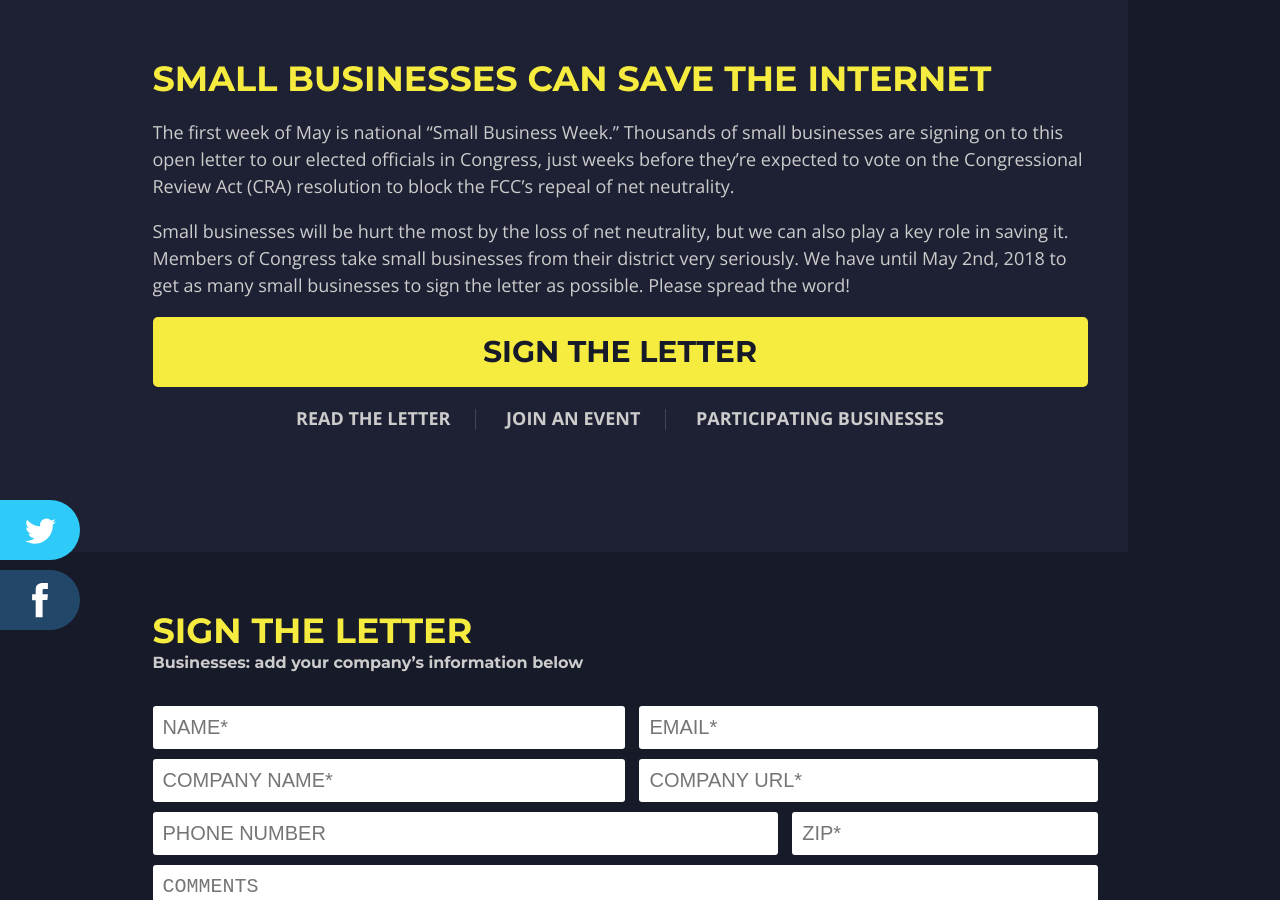
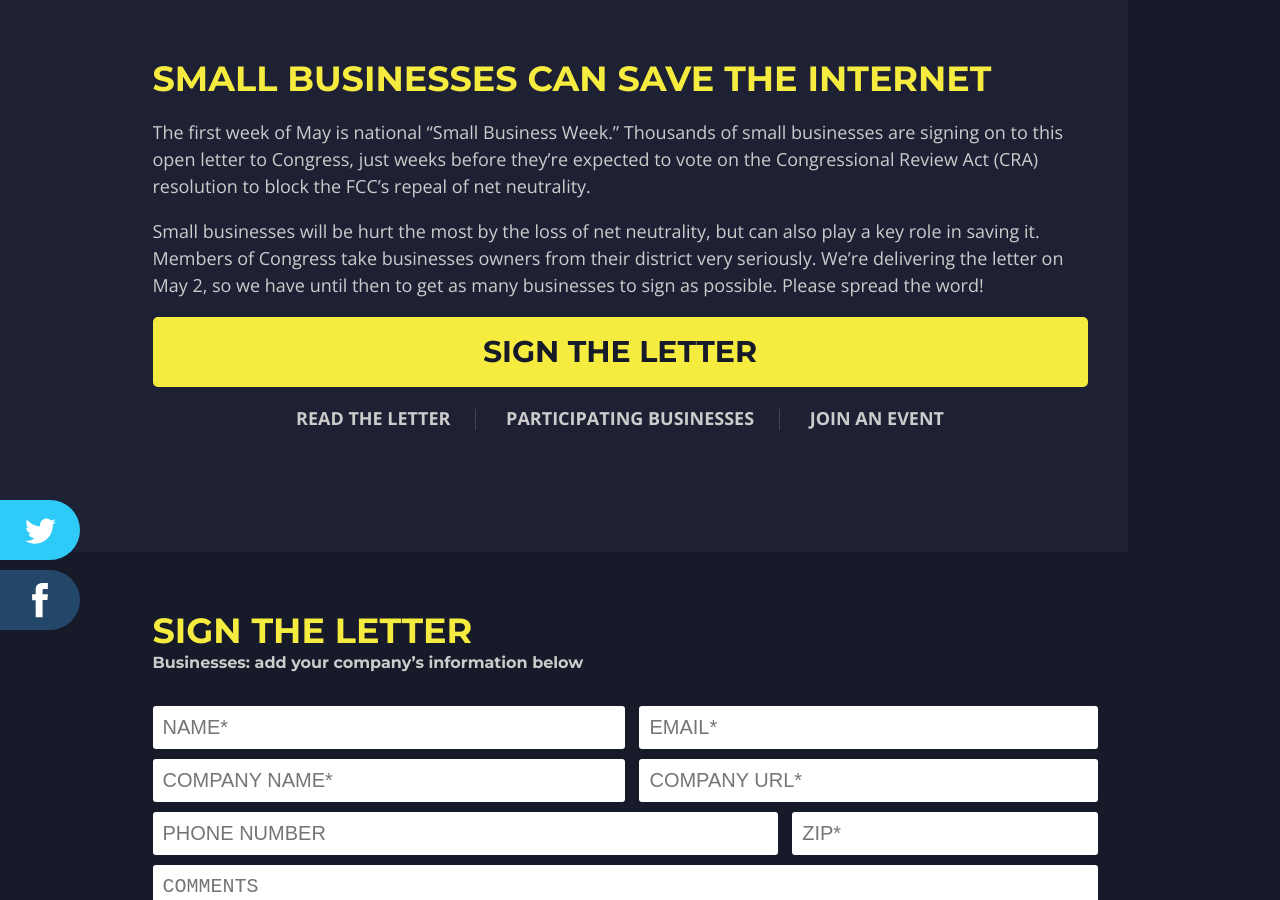
Before and after one commit to fightforthefuture/vetsforthe.net, a Jekyll site: the page built from index.md, in a window 1280 px wide and 900 px high. Built offline with Jekyll 4.4.1, drawn with Linux system fonts in a browser that asks for light colours; some of the changed text lies outside the part shown.

Commit message:
Text edits & section switching

```diff
--- a/index.md
+++ b/index.md
@@ -11,15 +11,15 @@
 
 <div class="section intro-copy">
 
-The first week of May is national “Small Business Week.” Thousands of small businesses are signing on to this open letter to our elected officials in Congress, just weeks before they’re expected to vote on the Congressional Review Act (CRA) resolution to block the FCC’s repeal of net neutrality.
+The first week of May is national “Small Business Week.” Thousands of small businesses are signing on to this open letter to Congress, just weeks before they’re expected to vote on the Congressional Review Act (CRA) resolution to block the FCC’s repeal of net neutrality.
 
-Small businesses will be hurt the most by the loss of net neutrality, but we can also play a key role in saving it. Members of Congress take small businesses from their district very seriously. We have until May 2nd, 2018 to get as many small businesses to sign the letter as possible. Please spread the word!
+Small businesses will be hurt the most by the loss of net neutrality, but can also play a key role in saving it. Members of Congress take businesses owners from their district very seriously. We're delivering the letter on May 2, so we have until then to get as many businesses to sign as possible. Please spread the word!
 
 <a href="#signon" class="button">Sign The Letter</a>
 
 * [Read the Letter](#letter)
+* [Participating Businesses](#businesses)
 * [Join an Event](#events)
-* [Participating Businesses](#businesses)
 
 </div>
 </div>
@@ -105,20 +105,7 @@
 
 </div>
 
-<div class="section">
-
-## May 2nd, 2018: Host or Join an Event
-{: #events }
-On May 2nd, at 12pm local time, small business owners and net neutrality
-supporters will gather at Congressional offices across the country, deliver
-the letter, and hold a short press conference outside for local media. If
-you’d like to organize a letter delivery to a congressperson in your area,
-sign the letter above and we’ll contact you at a later date with detailed
-instructions.
-
-</div>
-
-<div class="section businesses hl-bg" >
+<div class="section businesses">
 
 ## Businesses
 {: #businesses }
@@ -376,6 +363,20 @@
 
 <div id="more">
 View more
+
+</div>
+
+<div class="section hl-bg" >
+
+## May 2nd, 2018: Host or Join an Event
+{: #events }
+On May 2nd, at 12pm local time, small business owners and net neutrality
+supporters will gather at Congressional offices across the country, deliver
+the letter, and hold a short press conference outside for local media. If
+you’d like to organize a letter delivery to a congressperson in your area,
+sign the letter above and we’ll contact you at a later date with detailed
+instructions.
+
 </div>
 
 </div>
```
